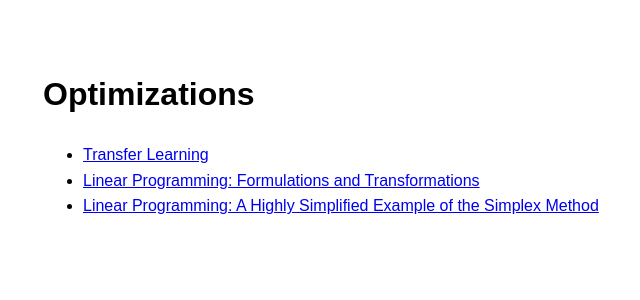
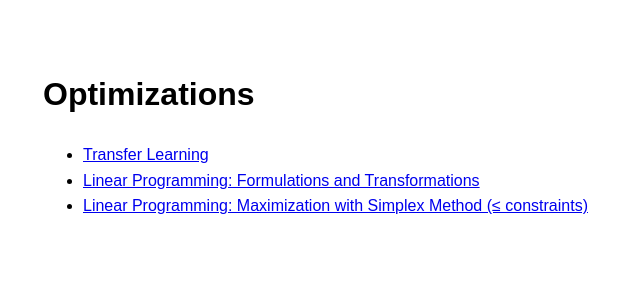
Before and after one commit to mkim2178/mkim2178.github.io, a Jekyll site: the page built from optimizations/index.md, in a window 1280 px wide. Shown: the top 300 px of the page, without its empty margins (197-837 px from the left). Built offline with Jekyll 4.4.1, drawn with Linux system fonts in a browser that asks for light colours.

Commit message:
fix the name of sub-category

```diff
--- a/optimizations/index.md
+++ b/optimizations/index.md
@@ -5,4 +5,4 @@ title: Optimizations
 
 - [Transfer Learning](transfer_learning.md)
 - [Linear Programming: Formulations and Transformations](lp_formations_transformations.md)
-- [Linear Programming: A Highly Simplified Example of the Simplex Method](lp_simplified_example_simplex_method.md)
+- [Linear Programming: Maximization with Simplex Method (≤ constraints)](lp_simplex_method_example_less_than_equal.md)
```
